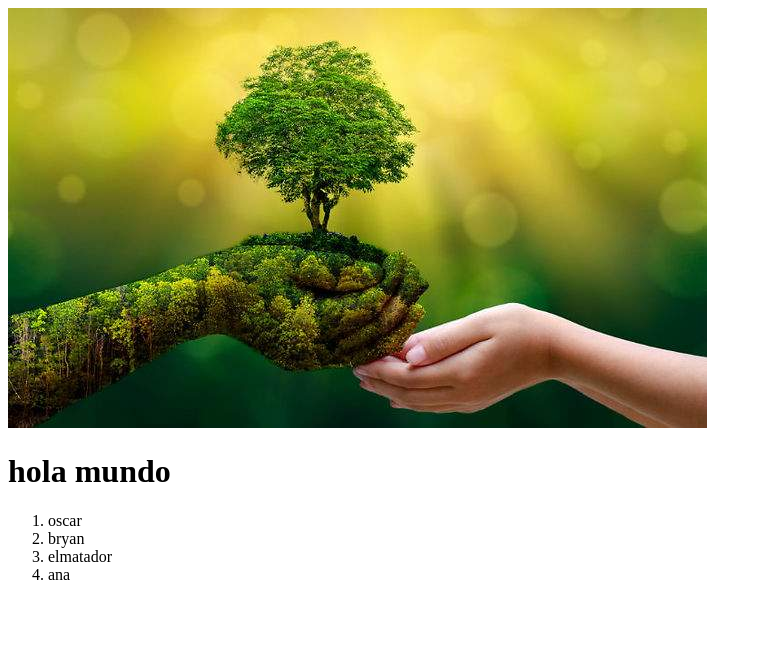
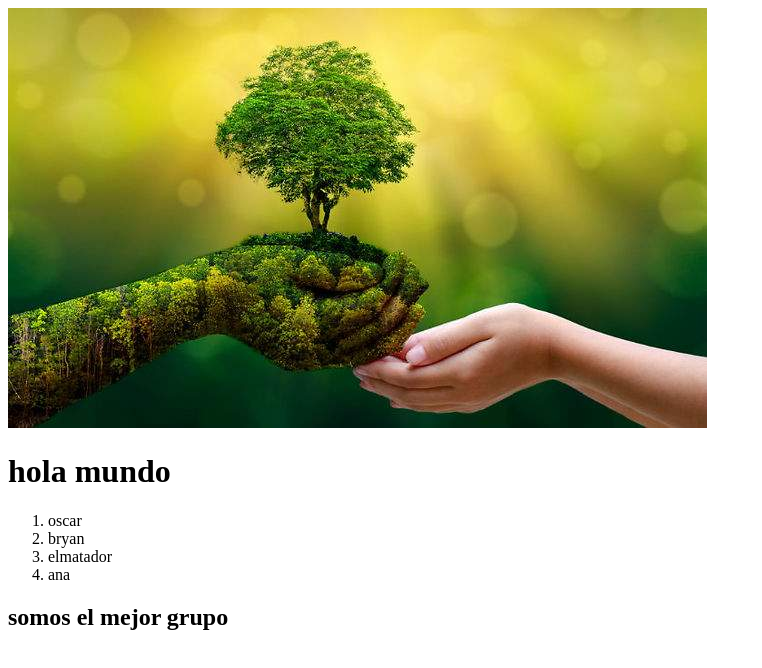
Before and after one commit to Lordduck1/grupo-01-lp, a plain HTML site: page index.html in a window 1280 px wide. Shown: the whole page, without its empty margins (0-762 px from the left). Drawn offline with Linux system fonts and the light colour scheme.

Commit message:
subir commit

```diff
--- a/index.html
+++ b/index.html
@@ -15,6 +15,7 @@
         <li>elmatador</li>
         <li>ana</li>
     </ol>
+    <h2>somos el mejor grupo</h2>
 </body>
 
 </html>
```
